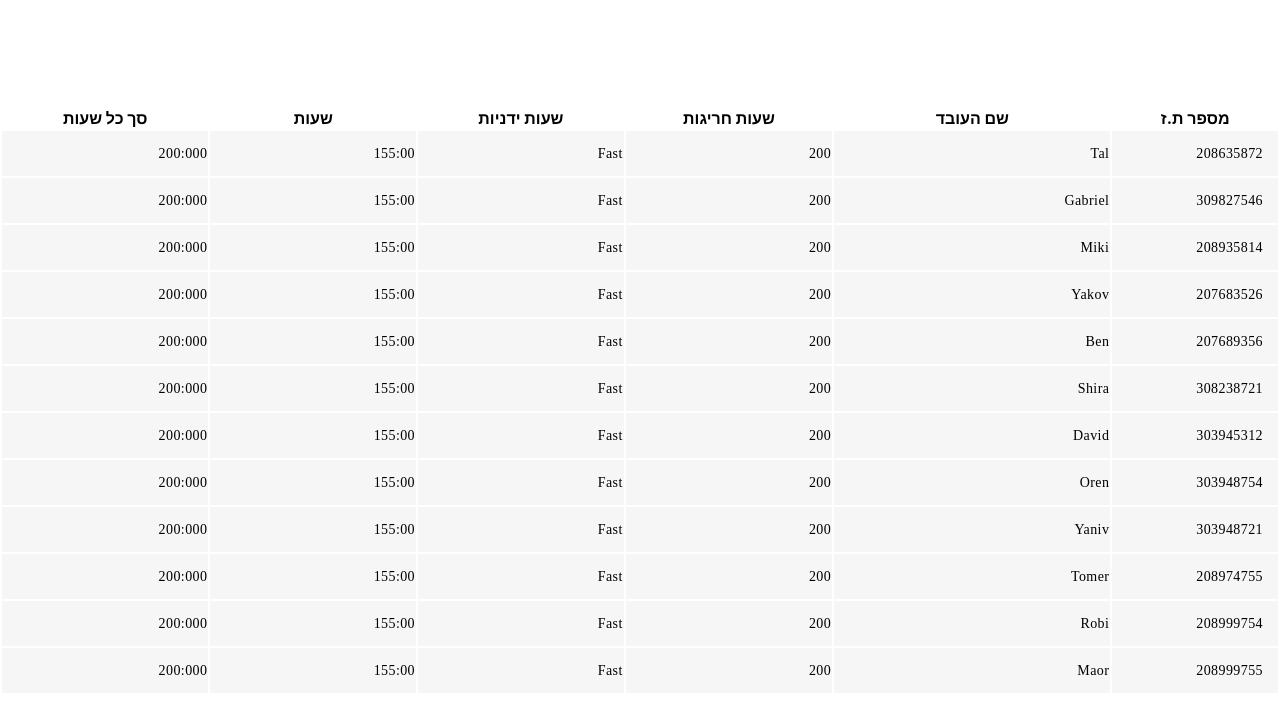
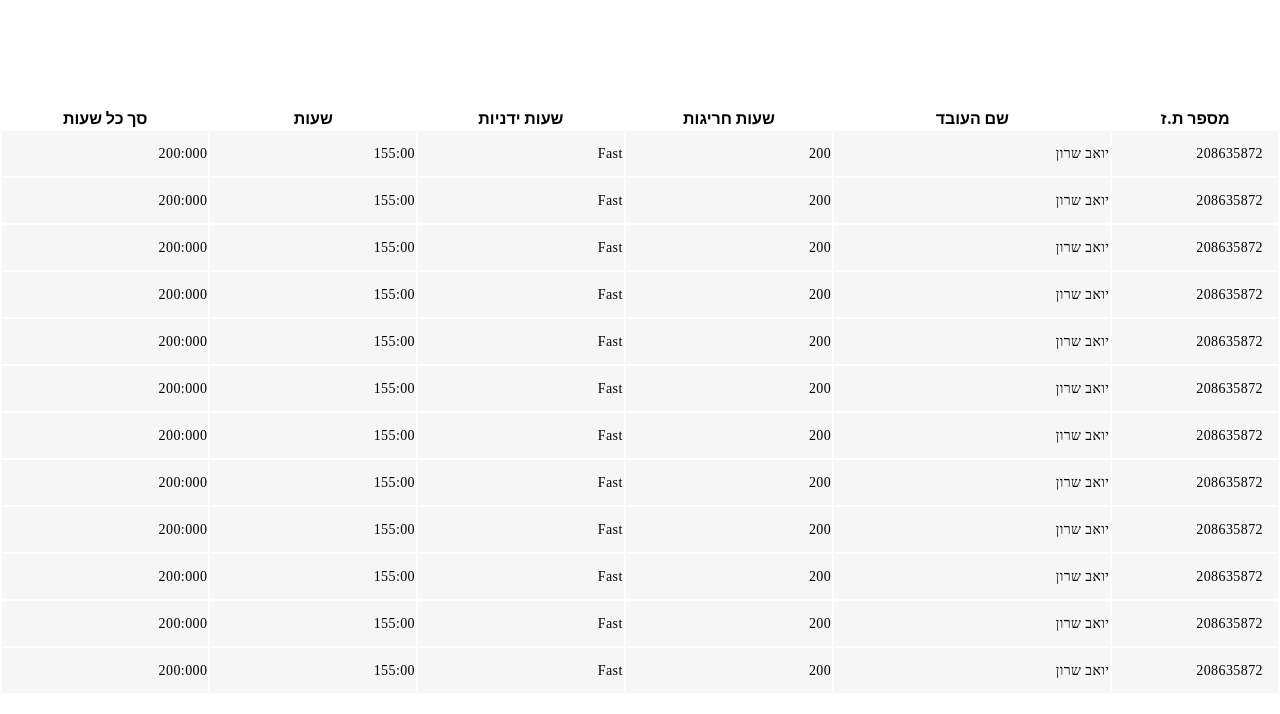
Before and after one commit to mike-clarke-exco/react-redux-home-assignment, a React (Create React App) app: page / in a window 1280 px wide. Shown: the top 714 px of the page. Built offline with nearby package versions, Linux system fonts and the light colour scheme.

Commit message:
align data

```diff
--- a/src/components/data.js
+++ b/src/components/data.js
@@ -1,95 +1,95 @@
 export const ITEMS = [
   {
     id: "208635872",
-    workerName: "tal",
+    workerName: "יואב שרון",
     ExtraHours: "200",
     manualHours: "fast",
     Hours: "155:00",
     totalHours: "200:000",
   },
   {
-    id: "309827546",
-    workerName: "Gabriel",
+    id: "208635872",
+    workerName: "יואב שרון",
     ExtraHours: "200",
     manualHours: "fast",
     Hours: "155:00",
     totalHours: "200:000",
   },
   {
-    id: "208935814",
-    workerName: "Miki",
+    id: "208635872",
+    workerName: "יואב שרון",
     ExtraHours: "200",
     manualHours: "fast",
     Hours: "155:00",
     totalHours: "200:000",
   },
   {
-    id: "207683526",
-    workerName: "Yakov",
+    id: "208635872",
+    workerName: "יואב שרון",
     ExtraHours: "200",
     manualHours: "fast",
     Hours: "155:00",
     totalHours: "200:000",
   },
   {
-    id: "207689356",
-    workerName: "Ben",
+    id: "208635872",
+    workerName: "יואב שרון",
     ExtraHours: "200",
     manualHours: "fast",
     Hours: "155:00",
     totalHours: "200:000",
   },
   {
-    id: "308238721",
-    workerName: "Shira",
+    id: "208635872",
+    workerName: "יואב שרון",
     ExtraHours: "200",
     manualHours: "fast",
     Hours: "155:00",
     totalHours: "200:000",
   },
   {
-    id: "303945312",
-    workerName: "David",
+    id: "208635872",
+    workerName: "יואב שרון",
     ExtraHours: "200",
     manualHours: "fast",
     Hours: "155:00",
     totalHours: "200:000",
   },
   {
-    id: "303948754",
-    workerName: "Oren",
+    id: "208635872",
+    workerName: "יואב שרון",
     ExtraHours: "200",
     manualHours: "fast",
     Hours: "155:00",
     totalHours: "200:000",
   },
   {
-    id: "303948721",
-    workerName: "Yaniv",
+    id: "208635872",
+    workerName: "יואב שרון",
     ExtraHours: "200",
     manualHours: "fast",
     Hours: "155:00",
     totalHours: "200:000",
   },
   {
-    id: "208974755",
-    workerName: "Tomer",
+    id: "208635872",
+    workerName: "יואב שרון",
     ExtraHours: "200",
     manualHours: "fast",
     Hours: "155:00",
     totalHours: "200:000",
   },
   {
-    id: "208999754",
-    workerName: "Robi",
+    id: "208635872",
+    workerName: "יואב שרון",
     ExtraHours: "200",
     manualHours: "fast",
     Hours: "155:00",
     totalHours: "200:000",
   },
   {
-    id: "208999755",
-    workerName: "Maor",
+    id: "208635872",
+    workerName: "יואב שרון",
     ExtraHours: "200",
     manualHours: "fast",
     Hours: "155:00",
```
